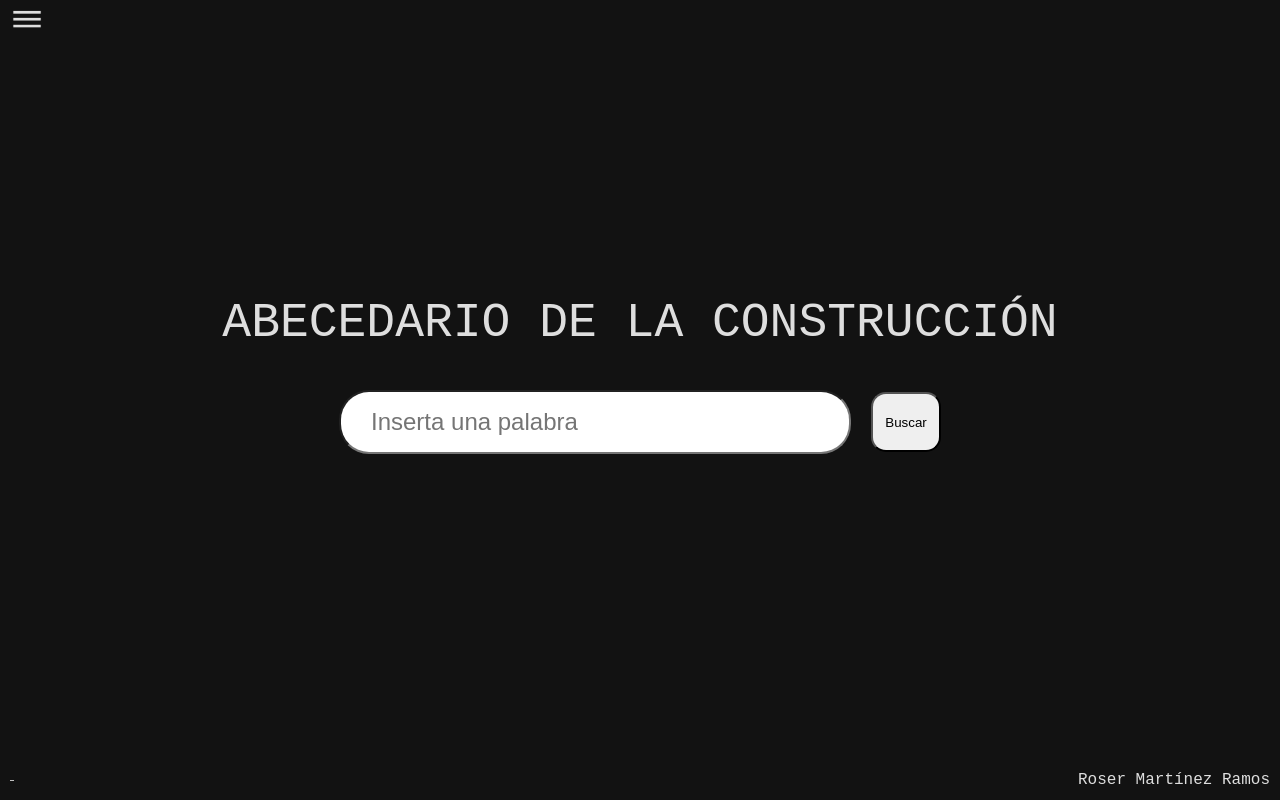
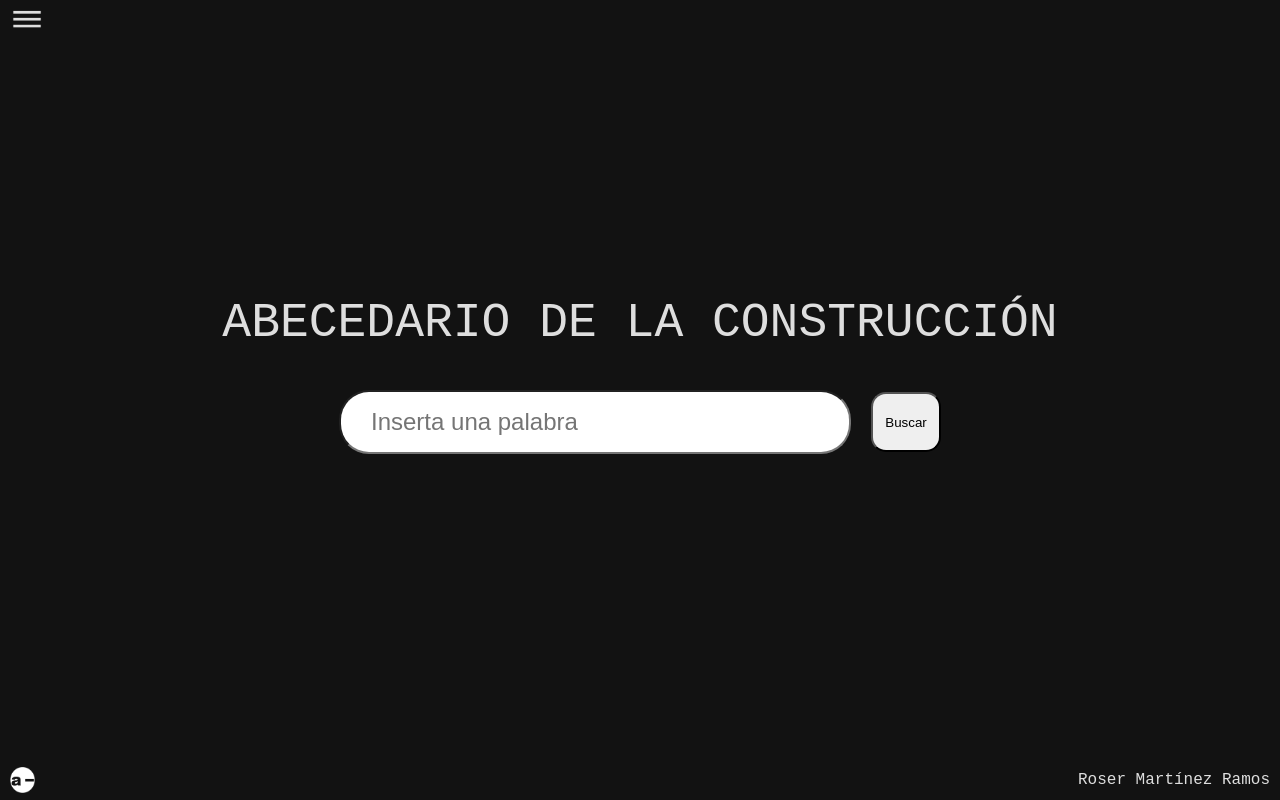
Before and after one commit to JonmuxuPvP/Dictionary, a plain HTML site: page index.html in a window 1280 px wide. Drawn offline with Linux system fonts and the light colour scheme; the site is published under a folder, as on GitHub Pages, so addresses that start at the root find nothing.

Commit message:
Fixed logo path

```diff
--- a/index.html
+++ b/index.html
@@ -19,7 +19,7 @@
 		</main>
 
 		<footer>
-			<img src="/assets/logo.png"></img>
+			<img src="./assets/logo.png"></img>
 			<p>Roser Martínez Ramos</p>
 		</footer>
 
```
